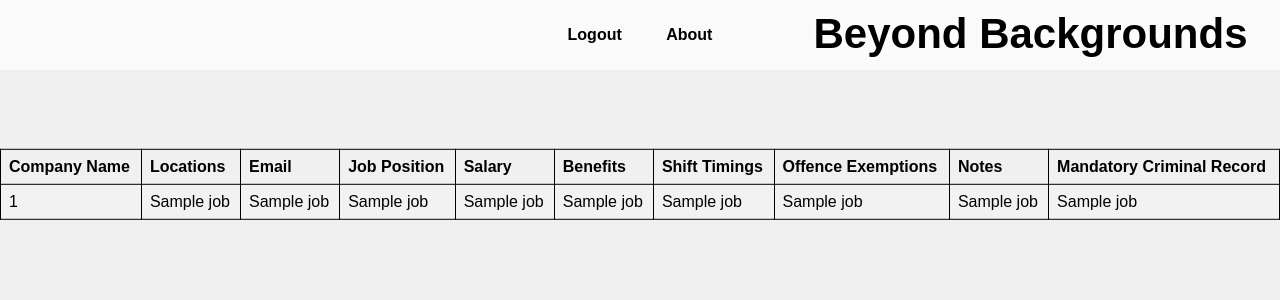
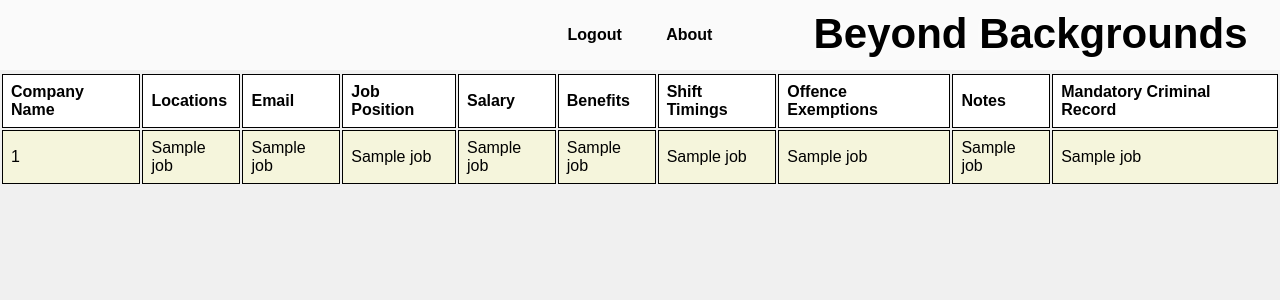
Before and after one commit to NavyaNelluri/BeyondBackgrounds, a Flask app: template templates/JobPortal.html in a window 1280 px wide. Shown: the top 300 px of the page. Run offline with Flask 3, Linux system fonts and the light colour scheme; the template is opened without the code that fills it: most values are stand-ins (such as "Sample title", 1, 10 or a date in 2020).

Commit message:
bugs fix

```diff
--- a/templates/JobPortal.html
+++ b/templates/JobPortal.html
@@ -6,32 +6,32 @@
     <title>Job Postings - BeyondBackgrounds</title>
     <link rel="stylesheet" href="{{ url_for('static', filename='register.css') }}">
 	<style>
+        <style>
     table {
         border-collapse: collapse;
         width: 100%;
-        }
-
-        table, th, td {
-            border: 1px solid black;
+        margin: 20px auto; /* Adjust margin as needed */
     }
 
     th, td {
+        border: 1px solid black;
         padding: 8px;
         text-align: left;
     }
 
     tr:nth-child(even) {
-            background-color: #f2f2f2;
+        background-color: beige;
+    }
+
+    tr:nth-child(odd) {
+        background-color: white;
     }
 
     h1 {
         text-align: center;
     }
+</style>
 
-        table {
-            margin: 20px auto;
-            transform: translate(0%, 80%);
-        }
     </style>
 </head>
 <body>
--- a/templates/JobPostings.html
+++ b/templates/JobPostings.html
@@ -16,17 +16,16 @@
 
         .container {
     max-width: 800px;
-            margin: 200px auto; /* Adjust margin to your preference, centered */
+    margin: 50px auto; /* Adjust margin to your preference, centered */
     padding: 20px;
     background-color: #fff;
     border-radius: 5px;
     box-shadow: 0 0 10px rgba(0, 0, 0, 0.1);
-            transform: translate(0%, -150%);
     overflow-y: auto; /* Allow vertical scrolling if content exceeds the container */
     max-height: 70vh; /* Adjust the maximum height as needed */
     background-color: beige;
+}
 
-        }
 
         .header-image {
             width: 100%;
--- a/templates/home.html
+++ b/templates/home.html
@@ -17,7 +17,6 @@
             <li><a href="/register/recruiter">Recruiter Register</a></li>
             <li><a href="/register/applicant">Applicant Register</a></li>
             <li><a href="/about">About</a></li>
-			<li><a href="/filter_applicants">filtering</a></li>
 
 
 
```
Lines whose indentation alone changed are shown as unchanged.
